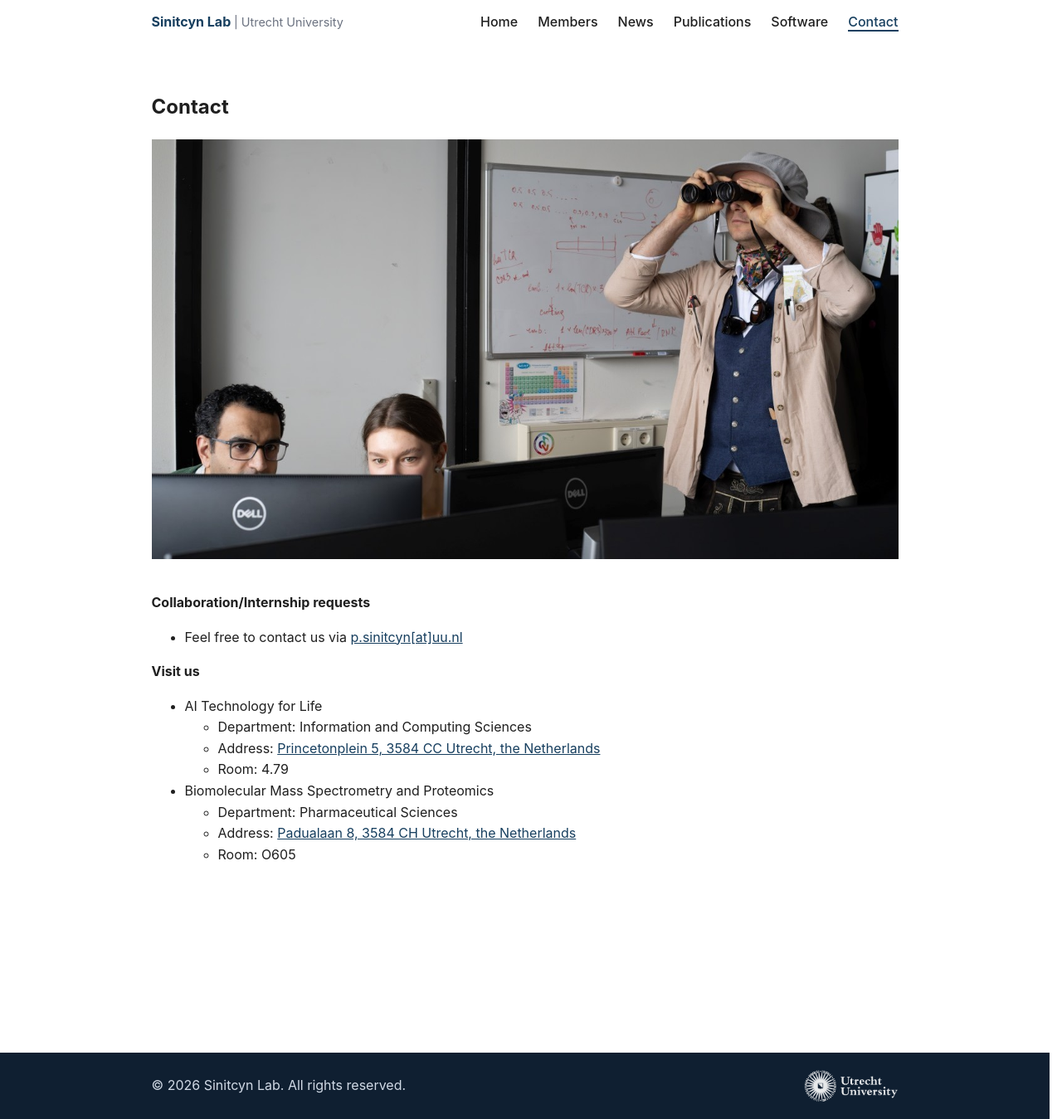
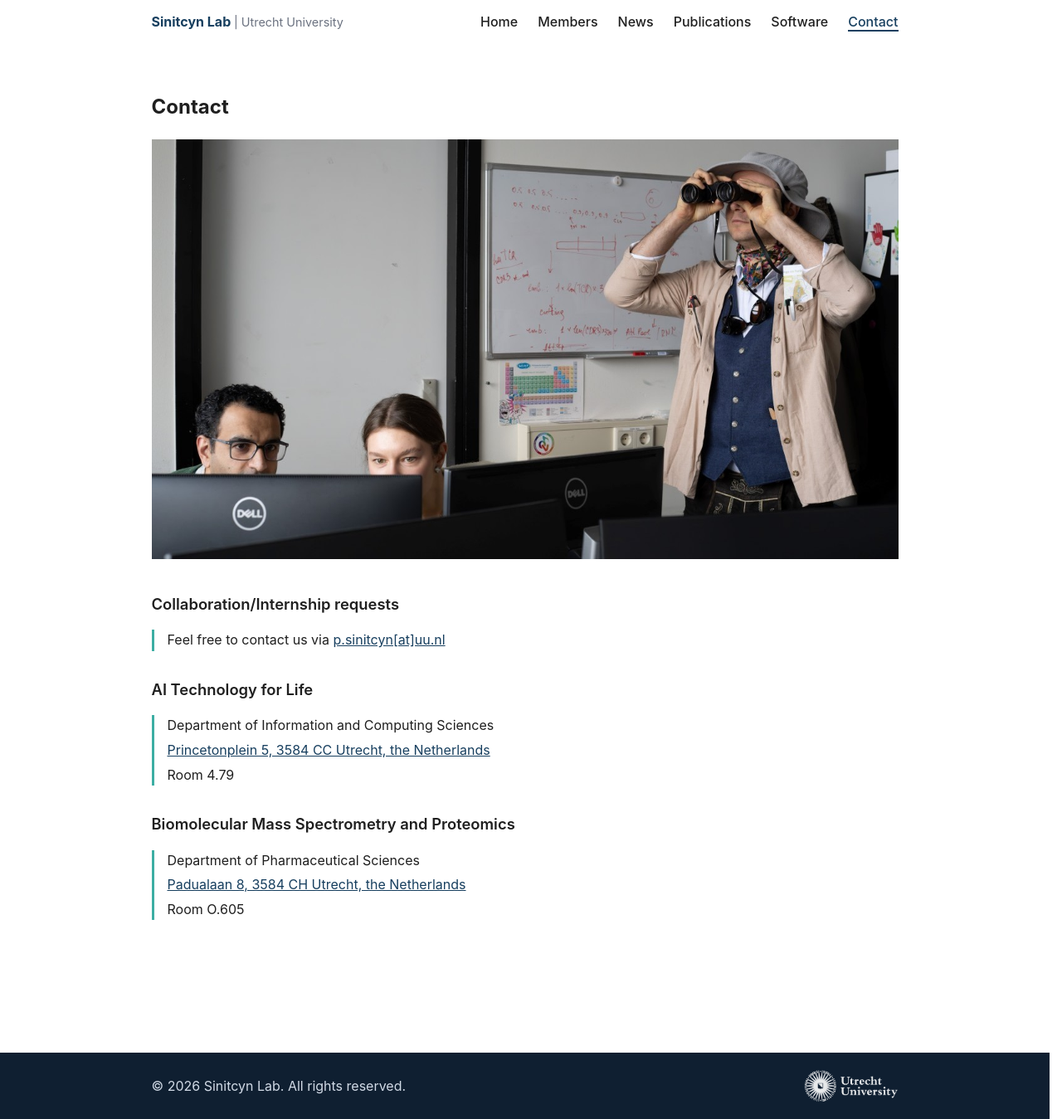
Before and after one commit to SinitcynLab/Sinitcynlab.github.io, a Jekyll site: the page built from contact/index.md, in a window 1280 px wide and 1349 px high. Shown: the whole window at 83% size. Built offline with Jekyll 4.4.1, drawn with Linux system fonts in a browser that asks for light colours.

Commit message:
Changing contact page

```diff
--- a/assets/css/main.css
+++ b/assets/css/main.css
@@ -579,3 +579,29 @@ a {
     margin-bottom: 1rem;
   }
 }
+
+/* Contact Page Styling */
+.contact-group {
+  margin-bottom: 2rem;
+}
+
+.contact-group h3 {
+  margin-bottom: 0.5rem;
+  margin-top: 0;
+  font-size: 1.15rem;
+  font-weight: 600;
+}
+
+.contact-list {
+  border-left: 3px solid var(--accent);
+  padding-left: 1rem;
+  margin-left: 0;
+  list-style: none;
+  display: flex;
+  flex-direction: column;
+  gap: 0.25rem;
+}
+
+.contact-list li {
+  margin: 0;
+}
--- a/contact/index.md
+++ b/contact/index.md
@@ -7,18 +7,31 @@ permalink: /contact/
 ![Sinitcyn Lab Contacts Photo]({{ '/assets/images/photo/contacts.jpg' | relative_url }})
 {: style="width: 100%; height: auto; border-radius: 8px; margin-bottom: 2rem;" }
 
-**Collaboration/Internship requests**
-- Feel free to contact us via <span class="email-protect" data-user="p.sinitcyn" data-domain="uu.nl" data-display="text"></span>
+<div class="contact-group">
+  <h3>Collaboration/Internship requests</h3>
+  <ul class="contact-list">
+    <li>Feel free to contact us via <span class="email-protect" data-user="p.sinitcyn" data-domain="uu.nl" data-display="text"></span></li>
+  </ul>
+</div>
 
-**Visit us**
-- AI Technology for Life
-    - Department: Information and Computing Sciences
-    - Address: [Princetonplein 5, 3584 CC Utrecht, the Netherlands](https://maps.app.goo.gl/veJXUTBxbpWmRXpU8){:target="_blank" rel="noopener noreferrer"}
-    - Room: 4.79
-- Biomolecular Mass Spectrometry and Proteomics
-    - Department: Pharmaceutical Sciences
-    - Address: [Padualaan 8, 3584 CH Utrecht, the Netherlands](https://maps.app.goo.gl/e8vVXd7a3ZbiKydR8){:target="_blank" rel="noopener noreferrer"}
-    - Room: O605
+
+<div class="contact-group">
+  <h3>AI Technology for Life</h3>
+  <ul class="contact-list">
+    <li>Department of Information and Computing Sciences</li>
+    <li><a href="https://maps.app.goo.gl/veJXUTBxbpWmRXpU8" target="_blank" rel="noopener noreferrer">Princetonplein 5, 3584 CC Utrecht, the Netherlands</a></li>
+    <li>Room 4.79</li>
+  </ul>
+</div>
+
+<div class="contact-group">
+  <h3>Biomolecular Mass Spectrometry and Proteomics</h3>
+  <ul class="contact-list">
+    <li>Department of Pharmaceutical Sciences</li>
+    <li><a href="https://maps.app.goo.gl/e8vVXd7a3ZbiKydR8" target="_blank" rel="noopener noreferrer">Padualaan 8, 3584 CH Utrecht, the Netherlands</a></li>
+    <li>Room O.605</li>
+  </ul>
+</div>
 
 <!-- **Follow our work**
 - GitHub: [github.com/SinitcynLab](https://github.com/SinitcynLab)
```
